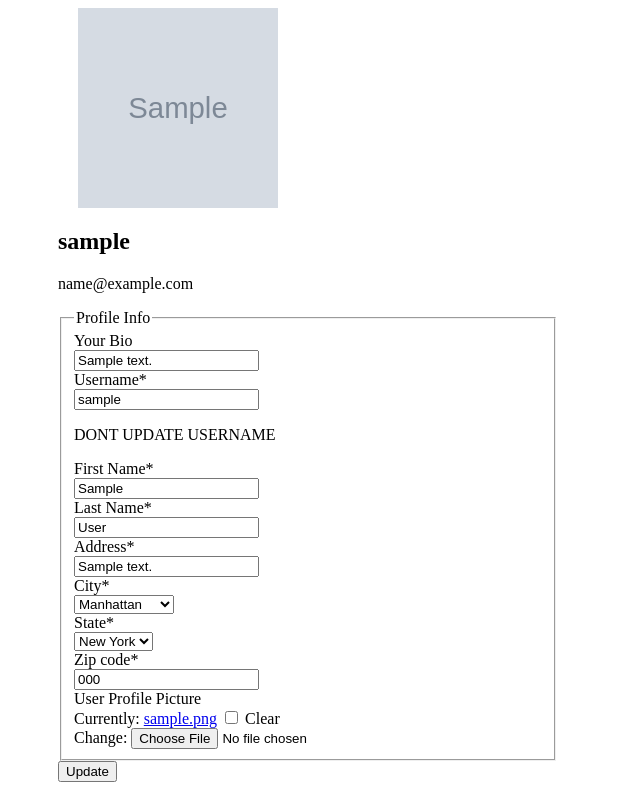
After one commit to shornbuckle/HeckExample, a Django app: page /user/profile/ in a window 1280 px wide. The commit adds this page. Shown: the whole page, without its empty margins (0-640 px from the left). Run offline with Django 3.2, Linux system fonts and the light colour scheme; a user stored in the database is signed in; tables that the repository leaves empty hold one stand-in row (values such as "Sample post"); grey boxes marked "Sample" are stand-in pictures; some libraries are stand-ins or nearby versions.

Commit message:
created login, logout, edit user page

```diff
--- a/accounts/apps.py
+++ b/accounts/apps.py
@@ -2,7 +2,7 @@ from django.apps import AppConfig
 
 
 class AccountsConfig(AppConfig):
-    name = "appAccount"
+    name = "accounts"
 
     def ready(self):
         import accounts.signals
--- /dev/null
+++ b/accounts/forms.py
@@ -0,0 +1,99 @@
+from django import forms
+from django.contrib.auth.forms import UserCreationForm
+from .models import UserRegisterData, User
+
+
+class ClientUserRegistrationForm(UserCreationForm):
+    def __init__(self, *args, **kwargs):
+        super().__init__(*args, **kwargs)
+
+        self.fields["username"].label = "Username"
+        self.fields["email"].label = "Email Address"
+        self.fields["first_name"].label = "First Name"
+        self.fields["last_name"].label = "Last Name"
+        self.fields["about"].label = "Your Bio"
+
+    l_choices = (("ny", "New York"), ("ca", "California"))
+    ny_choices = (
+        ("Manhattan", "Manhattan"),
+        ("Brooklyn", "Brooklyn"),
+        ("Queens", "Queens"),
+        ("Staten Island", "Staten Island"),
+        ("Bronx", "Bronx"),
+    )
+
+    email = forms.EmailField(required=True)
+    first_name = forms.CharField(required=True)
+    last_name = forms.CharField(required=True)
+    city = forms.ChoiceField(choices=ny_choices)
+    state = forms.ChoiceField(choices=l_choices)
+    zip_code = forms.CharField(required=True)
+    about = forms.CharField(required=False)
+
+
+    class Meta:
+        model = User
+        fields = [
+            "username",
+            "password1",
+            "password2",
+            "email",
+            "first_name",
+            "last_name",
+            "address",
+            "city",
+            "state",
+            "zip_code",
+            "about",
+        ]
+        help_texts = {
+            "username": ("Username can contain Letters, digits and @/./+/-/_ only.")
+        }
+
+
+class ClientUpdateForm(forms.ModelForm):
+    class Meta:
+        model = UserRegisterData
+        fields = ["user_profile_image"]
+        labels = {"user_profile_image": ("User Profile Picture")}
+
+
+class ClientUserUpdateForm(forms.ModelForm):
+    def __init__(self, *args, **kwargs):
+        super().__init__(*args, **kwargs)
+        self.fields["about"].label = "Your Bio"
+        self.fields["username"].label = "Username"
+        self.fields["first_name"].label = "First Name"
+        self.fields["last_name"].label = "Last Name"
+
+    l_choices = (("ny", "New York"), ("ca", "California"))
+    ny_choices = (
+        ("Manhattan", "Manhattan"),
+        ("Brooklyn", "Brooklyn"),
+        ("Queens", "Queens"),
+        ("Staten Island", "Staten Island"),
+        ("Bronx", "Bronx"),
+    )
+
+    first_name = forms.CharField(required=True)
+    last_name = forms.CharField(required=True)
+    city = forms.ChoiceField(choices=ny_choices)
+    state = forms.ChoiceField(choices=l_choices)
+    zip_code = forms.CharField(required=True)
+    about = forms.CharField(required=False)
+
+    class Meta:
+        model = User
+        fields = [
+            "about",
+            "username",
+            "first_name",
+            "last_name",
+            "address",
+            "city",
+            "state",
+            "zip_code",
+        ]
+        help_texts = {
+            "username": ("DONT UPDATE USERNAME")
+        }
--- a/accounts/models.py
+++ b/accounts/models.py
@@ -0,0 +1,38 @@
+from django.db import models
+from django.contrib.auth.models import User, AbstractUser
+from PIL import Image
+from django.db.models import Max
+
+
+class User(AbstractUser):
+    is_clientuser = models.BooleanField("clientuser status", default=True)
+    phone = models.CharField(max_length=10, blank=True)
+    address = models.CharField(max_length=50)
+    city = models.CharField(max_length=50)
+    state = models.CharField(max_length=50)
+    zip_code = models.CharField(max_length=5, blank=True)
+    latitude = models.CharField(max_length=20, blank=True)
+    longitude = models.CharField(max_length=20, blank=True)
+    about = models.CharField(max_length=1000, blank=True)
+
+
+
+
+class UserRegisterData(models.Model):
+    user = models.OneToOneField(
+        User, on_delete=models.CASCADE, primary_key=True, related_name="uprofile"
+    )
+    user_profile_image = models.ImageField(
+        default="default.png", upload_to="user_profile_pics", blank=True
+    )
+
+    def __str__(self):
+        return f"{self.user.username} ClientUser Profile"
+
+    def save(self, *args, **kwargs):
+        super(UserRegisterData, self).save(*args, **kwargs)
+        img = Image.open(self.user_profile_image.path)
+        if img.height > 300 or img.width > 300:
+            output_size = (300, 300)
+            img.thumbnail(output_size)
+            img.save(self.user_profile_image.path)
--- /dev/null
+++ b/accounts/templates/accounts/userUpdate.html
@@ -0,0 +1,27 @@
+
+
+{% load crispy_forms_tags %}
+
+    <div class="content-section" style="max-width: 500px; margin-left: 50px;">
+      <div class="media">
+        <img class="rounded-circle account-img" src="{{ user.uprofile.user_profile_image.url }}" style="width: 200px; height: 200px;
+        margin-left: 20px;">
+        <div class="media-body">
+          <h2 class="account-heading">{{ user.username }}</h2>
+          <p class="text-secondary">{{ user.email }}</p>
+        </div>
+      </div>
+    <div>
+        <form method="POST" enctype="multipart/form-data">
+            {% csrf_token %}
+            <fieldset class="form-group">
+                <legend class="border-bottom mb-4">Profile Info</legend>
+                {{ clientUserUpdateForm|crispy }}
+                {{ clientUpdateForm|crispy }}
+            </fieldset>
+            <div class="form-group">
+                <button class="btn btn-outline-info" type="submit">Update</button>
+            </div>
+        </form>
+    </div>
+    </div>
--- a/accounts/urls.py
+++ b/accounts/urls.py
@@ -1,23 +1,24 @@
-"""mysite URL Configuration
 
-The `urlpatterns` list routes URLs to views. For more information please see:
-    https://docs.djangoproject.com/en/3.1/topics/http/urls/
-Examples:
-Function views
-    1. Add an import:  from my_app import views
-    2. Add a URL to urlpatterns:  path('', views.home, name='home')
-Class-based views
-    1. Add an import:  from other_app.views import Home
-    2. Add a URL to urlpatterns:  path('', Home.as_view(), name='home')
-Including another URLconf
-    1. Import the include() function: from django.urls import include, path
-    2. Add a URL to urlpatterns:  path('blog/', include('blog.urls'))
-"""
 from django.contrib import admin
+from django.conf.urls import url
+from django.contrib.auth import views as auth_views
 from django.urls import path
 from . import views
 
+app_name = "accounts"
 urlpatterns = [
-
     path("", views.home, name="accounts-home"),
+    path("register/", views.register, name="register"),
+    path(
+        "login/",
+        auth_views.LoginView.as_view(template_name="accounts/login.html"),
+        name="login",
+    ),
+    path(
+        "logout/",
+        auth_views.LogoutView.as_view(template_name="accounts/home.html"),
+        name="logout",
+    ),
+    path("profile/<username>/", views.user_profile, name="userprofile"),
+    path("user/profile/", views.clientuserProfileUpdate, name="user-profile"),
 ]
--- a/accounts/views.py
+++ b/accounts/views.py
@@ -1,10 +1,83 @@
 from django.urls import reverse
 from django.contrib import messages
-import requests
+from .forms import (
+    ClientUpdateForm,
+    ClientUserRegistrationForm,
+    ClientUserUpdateForm
+)
+
+from django.contrib.auth.decorators import login_required
 from django.shortcuts import render, redirect, get_object_or_404
+from django.http import HttpResponse, HttpResponseRedirect, HttpResponseBadRequest
+from .models import UserRegisterData, User, UserRegisterData
 from django.template import loader
+
+
+
+
 
 
 def home(request):
     context = {}
     return render(request, "accounts/home.html", context)
+
+
+
+def register(request):
+    if request.method == "POST":
+
+        form = ClientUserRegistrationForm(request.POST)
+        if form.is_valid():
+            user = form.save(commit=True)
+            user.is_active = True
+            user_type = form.cleaned_data.get("user_type")
+            if user_type == "Restaurant":
+                user.is_restaurant = True
+            elif user_type == "User":
+                user.is_clientuser = True
+
+            user.save()
+
+
+
+            return redirect("/login")
+    else:
+        form = ClientUserRegistrationForm()
+    return render(request, "accounts/register.html", {"form": form})
+
+
+def user_profile(request, username):
+    clientuser = User.objects.get(username=username)
+    ruser = request.user
+    context = {
+        "user1": clientuser,
+        "ruser": ruser,
+    }
+
+    template = loader.get_template("accounts/user_profile.html")
+
+    return HttpResponse(template.render(context, request))
+
+
+@login_required
+def clientuserProfileUpdate(request):
+    if request.method == "POST":
+        clientUserUpdateForm = ClientUserUpdateForm(request.POST, instance=request.user)
+        clientUpdateForm = ClientUpdateForm(
+            request.POST, request.FILES, instance=request.user.uprofile
+        )
+        if clientUserUpdateForm.is_valid() and clientUpdateForm.is_valid():
+            clientUserUpdateForm.save()
+            clientUpdateForm.save()
+            messages.success(request, "Account succesfully updated!")
+            return redirect("/")
+    else:
+        clientUserUpdateForm = ClientUserUpdateForm(instance=request.user)
+        clientUpdateForm = ClientUpdateForm(instance=request.user.uprofile)
+
+    context = {
+        "clientUserUpdateForm": clientUserUpdateForm,
+        "clientUpdateForm": clientUpdateForm,
+    }
+
+    return render(request, "accounts/userUpdate.html", context)
--- a/heckExample/urls.py
+++ b/heckExample/urls.py
@@ -14,4 +14,5 @@ from django.conf.urls.static import static
 urlpatterns = [
     path("", include("accounts.urls")), #we want to be able to point to urls.py in our sub files
     path('admin/', admin.site.urls),
+    path('accounts/', include('django.contrib.auth.urls')),
 ]
```
Also changed, not shown: accounts/admin.py (added, +61 -0 lines), accounts/signals.py (added, +19 -0 lines), accounts/templates/accounts/base.html (added, +50 -0 lines), accounts/templates/accounts/home.html (+7 -0 lines), accounts/templates/accounts/login.html (added, +11 -0 lines), accounts/templates/accounts/logout.html (added, +29 -0 lines), accounts/templates/accounts/register.html (added, +15 -0 lines), accounts/templates/accounts/user_profile.html (added, +11 -0 lines), heckExample/settings.py (+5 -2 lines), db.sqlite3 (deleted).
